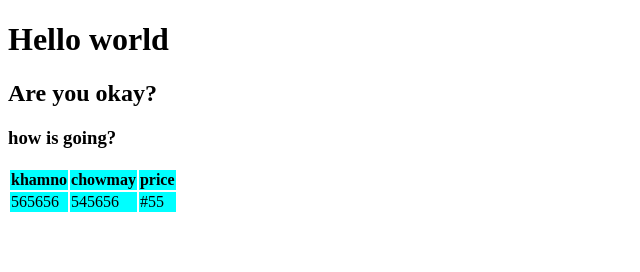
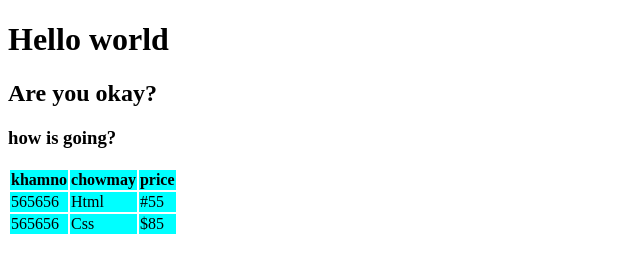
Before and after one commit to Mgku/ShinKu, a plain HTML site: page index.html in a window 1280 px wide. Shown: the whole page, without its empty margins (0-640 px from the left). Drawn offline with Linux system fonts and the light colour scheme.

Commit message:
Update index.html

```diff
--- a/index.html
+++ b/index.html
@@ -19,8 +19,13 @@
             </tr>
             <tr>
                 <td>565656</td>
-                <td>545656</td>
+                <td>Html</td>
                 <td>#55</td>
+            </tr>
+            <tr>
+                <td>565656</td>
+                <td>Css</td>
+                <td>$85</td>
             </tr>
         </table>
     </body>
```
